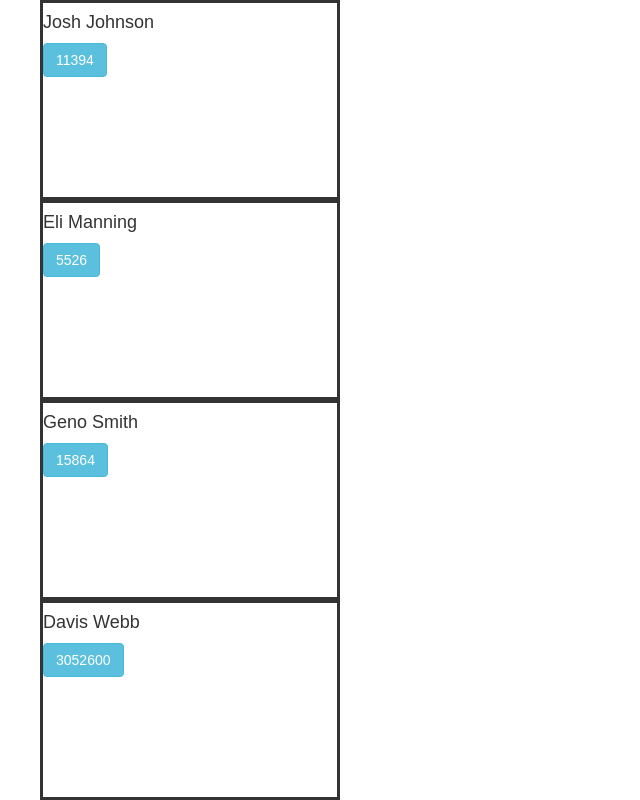
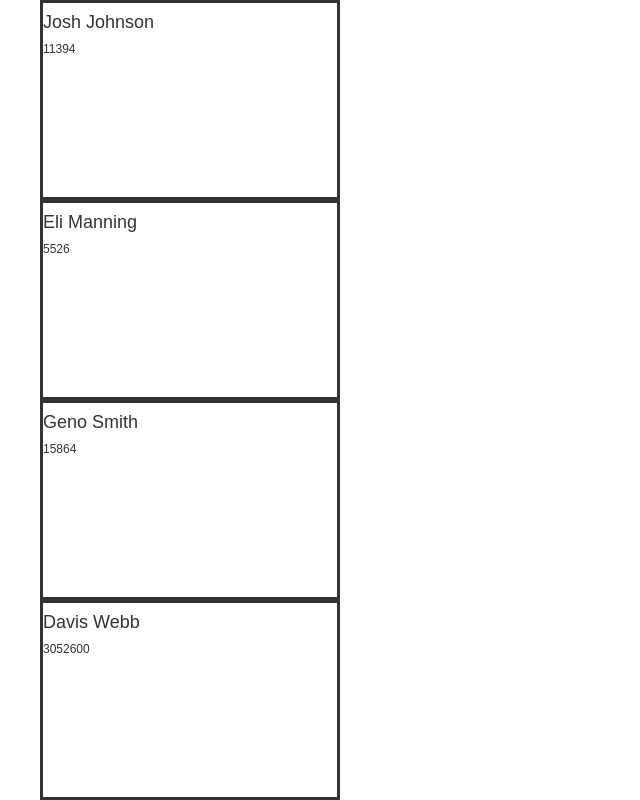
Before and after one commit to sshilal1/fantasyDraftKit, a React (Create React App) app in the folder fantasykit-react/: page / in a window 1280 px wide. Shown: the top 800 px of the page, without its empty margins (0-640 px from the left). Built offline with nearby package versions, Linux system fonts and the light colour scheme.

Commit message:
removed bootstrap, added material ui

```diff
--- a/fantasykit-react/package.json
+++ b/fantasykit-react/package.json
@@ -3,8 +3,8 @@
   "version": "0.1.0",
   "private": true,
   "dependencies": {
+    "material-ui": "^0.18.3",
     "react": "^15.6.1",
-    "react-bootstrap": "^0.31.0",
     "react-dom": "^15.6.1"
   },
   "devDependencies": {
--- a/fantasykit-react/src/App.js
+++ b/fantasykit-react/src/App.js
@@ -1,5 +1,6 @@
 import React, { Component } from 'react';
-import { Button } from 'react-bootstrap';
+import {Card, CardActions, CardHeader, CardMedia, CardTitle, CardText} from 'material-ui/Card';
+
 import logo from './logo.svg';
 import './App.css';
 import nygData from './nyg-team.json';
@@ -25,7 +26,7 @@ class Player extends React.Component {
 		return (
 			<div className="player">
 				<h4>{this.props.name}</h4>
-				<Button bsStyle="info">{this.props.id}</Button>
+				<h6>{this.props.id}</h6>
 			</div>
 		);
 	}
```
